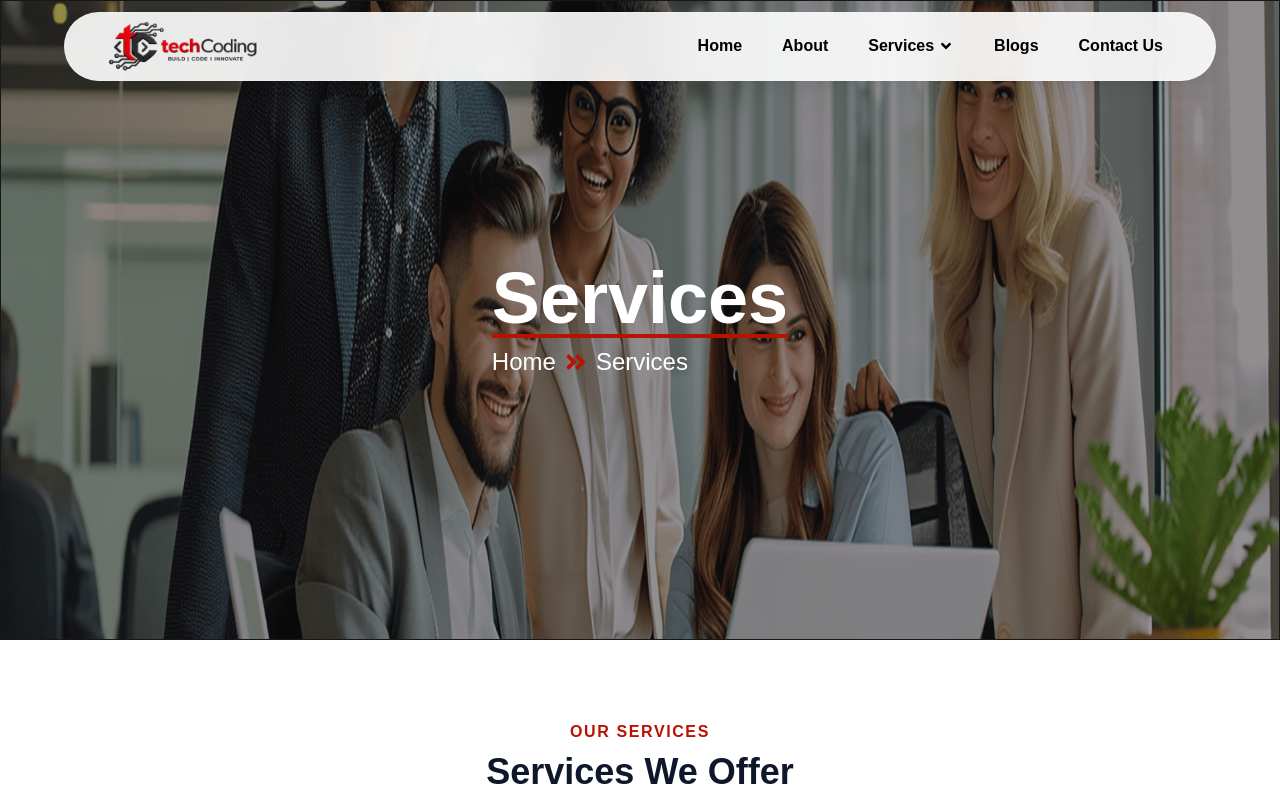
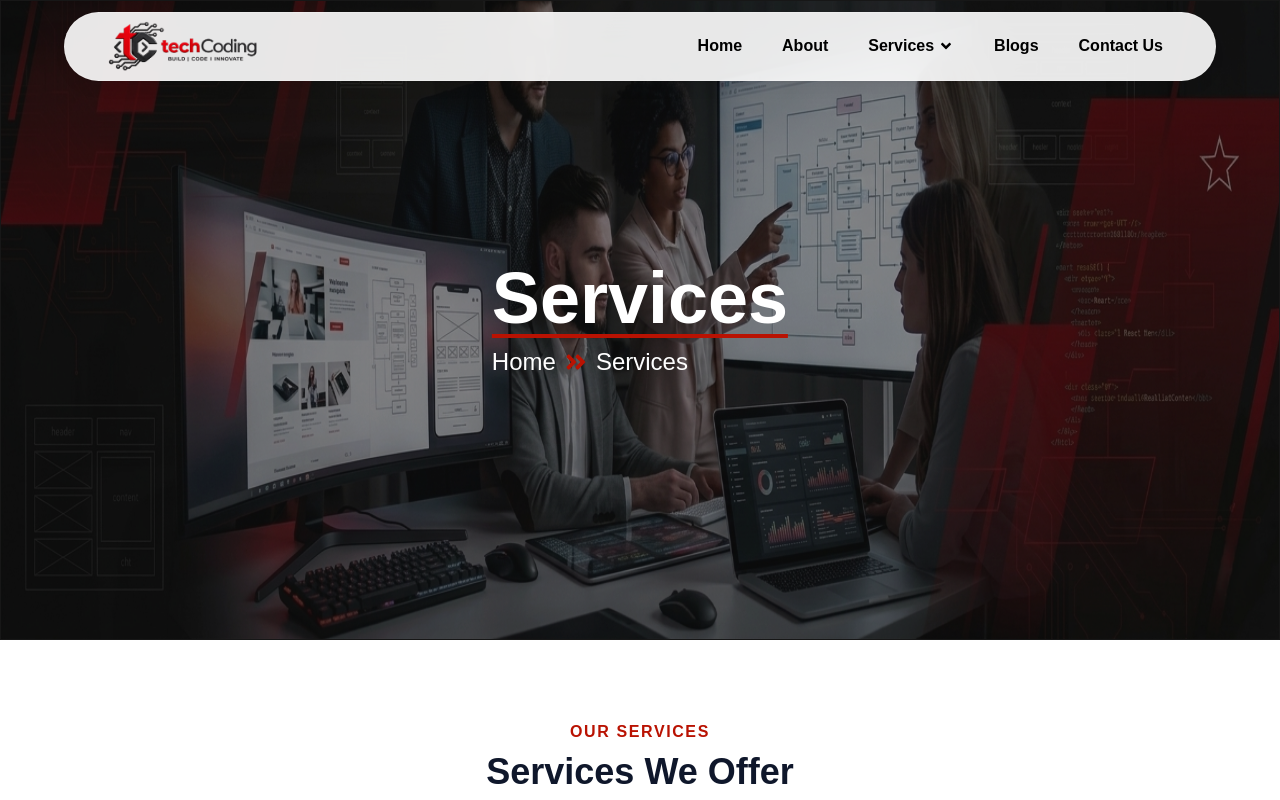
Before and after one commit to rohitdhillon983/TEchCoding, a Next.js app: page /service in a window 1280 px wide. Shown: the top 800 px of the page. Built offline with nearby package versions, Linux system fonts and the light colour scheme.

Commit message:
Update Service.js

```diff
--- a/Components/pages/Service.js
+++ b/Components/pages/Service.js
@@ -112,7 +112,7 @@ export default function Service() {
     <div className="">
         <section className='relative min-h-[80vh] overflow-hidden border w-full flex justify-center bg-[#17161678]'>
                 {/* <Image src={icon1} alt="Contact Us" className="absolute left-0 z-0" /> */}
-            <Image src='/images/contact.png' width={1920} height={1080} alt="Service" className="w-full max-h-[100%] -z-10" />
+            <Image src={ContactImage} width={1920} height={1080} alt="Service" className="w-full max-h-[100%] -z-10" />
                 {/* <Image src={icon2} alt="Contact Us" className="absolute right-0 bottom-0 z-10" /> */}
 
             <div className="absolute top-1/2 left-1/2 -translate-x-1/2 -translate-y-1/2 z-20 text-white text-center">
```
